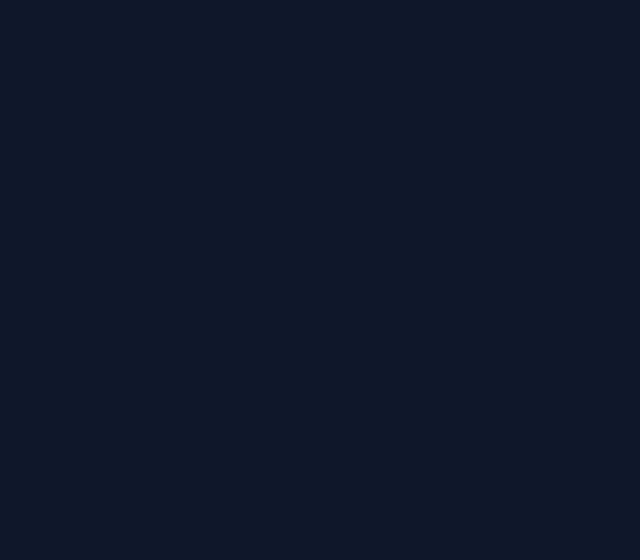
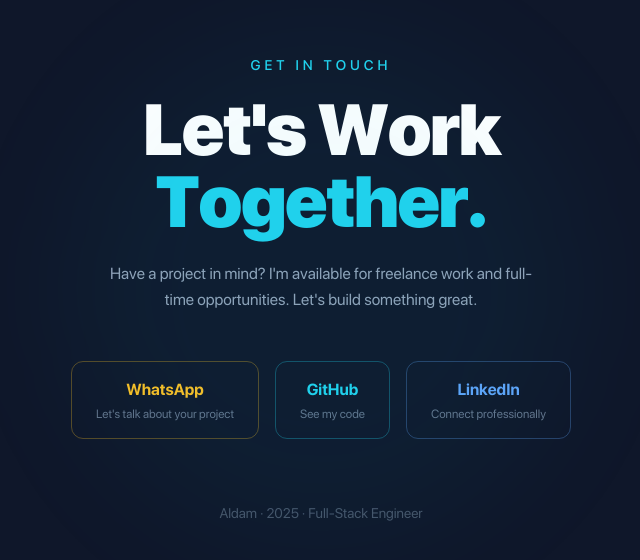
Before and after one commit to fihrisaldama015/aldam, a Next.js app: page / in a window 1280 px wide. Shown: the part 5612-6172 px from the top of the page, without its empty margins (319-959 px from the left). Built offline with nearby package versions, Linux system fonts and the light colour scheme.

Commit message:
feat: add Contact section with staggered link reveal

```diff
--- a/src/components/Contact.tsx
+++ b/src/components/Contact.tsx
@@ -1,3 +1,107 @@
+"use client";
+import { motion } from "framer-motion";
+
+type Accent = "amber" | "cyan" | "blue";
+
+const LINKS: { label: string; sub: string; href: string; accent: Accent }[] = [
+  {
+    label: "WhatsApp",
+    sub: "Let's talk about your project",
+    href: "https://wa.me/6285156549426?text=Halo%20Fihris%20Aldama, i want to discuss about my project",
+    accent: "amber",
+  },
+  {
+    label: "GitHub",
+    sub: "See my code",
+    href: "https://github.com/fihrisaldama015/",
+    accent: "cyan",
+  },
+  {
+    label: "LinkedIn",
+    sub: "Connect professionally",
+    href: "https://www.linkedin.com/in/fihrisaldama/",
+    accent: "blue",
+  },
+];
+
+const ACCENT_MAP: Record<Accent, string> = {
+  amber: "border-amber-400/30 text-amber-400 hover:bg-amber-400/10",
+  cyan: "border-cyan-400/30 text-cyan-400 hover:bg-cyan-400/10",
+  blue: "border-blue-400/30 text-blue-400 hover:bg-blue-400/10",
+};
+
 export default function Contact() {
-  return <section id="contact" className="min-h-screen" />;
+  return (
+    <section
+      id="contact"
+      className="min-h-screen flex items-center justify-center px-6 lg:px-16 relative overflow-hidden"
+    >
+      <div className="absolute inset-0 pointer-events-none">
+        <div className="absolute top-1/2 left-1/2 -translate-x-1/2 -translate-y-1/2 w-[500px] h-[500px] bg-cyan-500/5 rounded-full blur-3xl" />
+      </div>
+
+      <div className="max-w-3xl w-full mx-auto py-20 text-center">
+        <motion.div
+          initial={{ opacity: 0, scale: 0.9 }}
+          whileInView={{ opacity: 1, scale: 1 }}
+          viewport={{ once: true, amount: 0.3 }}
+          transition={{ duration: 0.7, ease: "easeOut" }}
+        >
+          <span className="text-cyan-400 text-sm font-semibold tracking-[4px] uppercase">
+            Get in touch
+          </span>
+          <h2 className="text-5xl md:text-7xl font-black text-white mt-4 tracking-tight leading-none">
+            Let&apos;s Work
+            <br />
+            <span className="text-cyan-400">Together.</span>
+          </h2>
+          <p className="text-slate-400 text-base mt-6 max-w-md mx-auto leading-relaxed">
+            Have a project in mind? I&apos;m available for freelance work and
+            full-time opportunities. Let&apos;s build something great.
+          </p>
+        </motion.div>
+
+        <motion.div
+          className="flex flex-col sm:flex-row gap-4 justify-center mt-12"
+          initial="hidden"
+          whileInView="visible"
+          viewport={{ once: true, amount: 0.3 }}
+          variants={{
+            hidden: {},
+            visible: {
+              transition: { staggerChildren: 0.1, delayChildren: 0.3 },
+            },
+          }}
+        >
+          {LINKS.map((link) => (
+            <motion.a
+              key={link.label}
+              href={link.href}
+              target="_blank"
+              variants={{
+                hidden: { opacity: 0, y: 20 },
+                visible: { opacity: 1, y: 0, transition: { duration: 0.5 } },
+              }}
+              className={`border rounded-xl px-6 py-4 transition-all ${ACCENT_MAP[link.accent]}`}
+              whileHover={{ scale: 1.05 }}
+              whileTap={{ scale: 0.95 }}
+            >
+              <div className="font-bold text-base">{link.label}</div>
+              <div className="text-slate-500 text-xs mt-1">{link.sub}</div>
+            </motion.a>
+          ))}
+        </motion.div>
+
+        <motion.p
+          className="text-slate-600 text-sm mt-16"
+          initial={{ opacity: 0 }}
+          whileInView={{ opacity: 1 }}
+          viewport={{ once: true }}
+          transition={{ delay: 0.8 }}
+        >
+          Aldam · {new Date().getFullYear()} · Full-Stack Engineer
+        </motion.p>
+      </div>
+    </section>
+  );
 }
```
